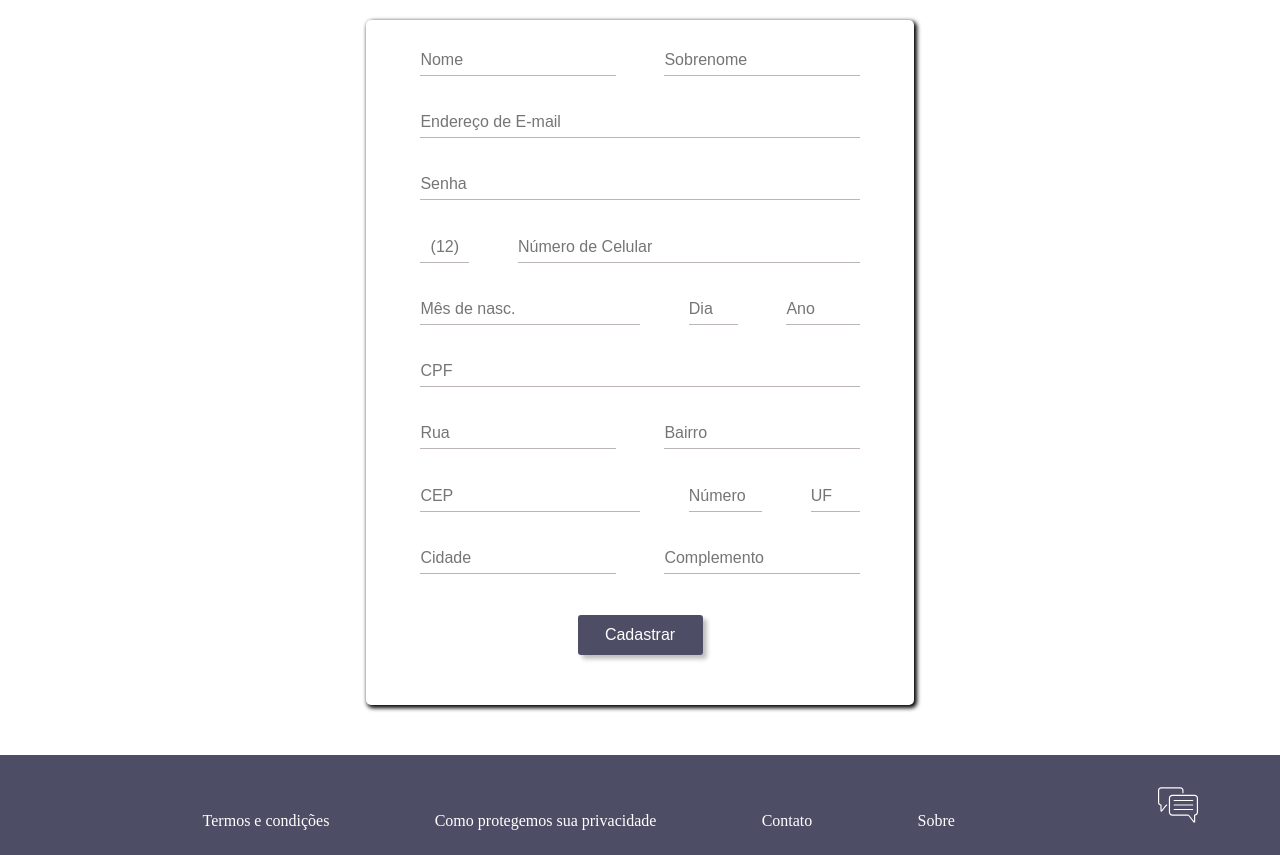
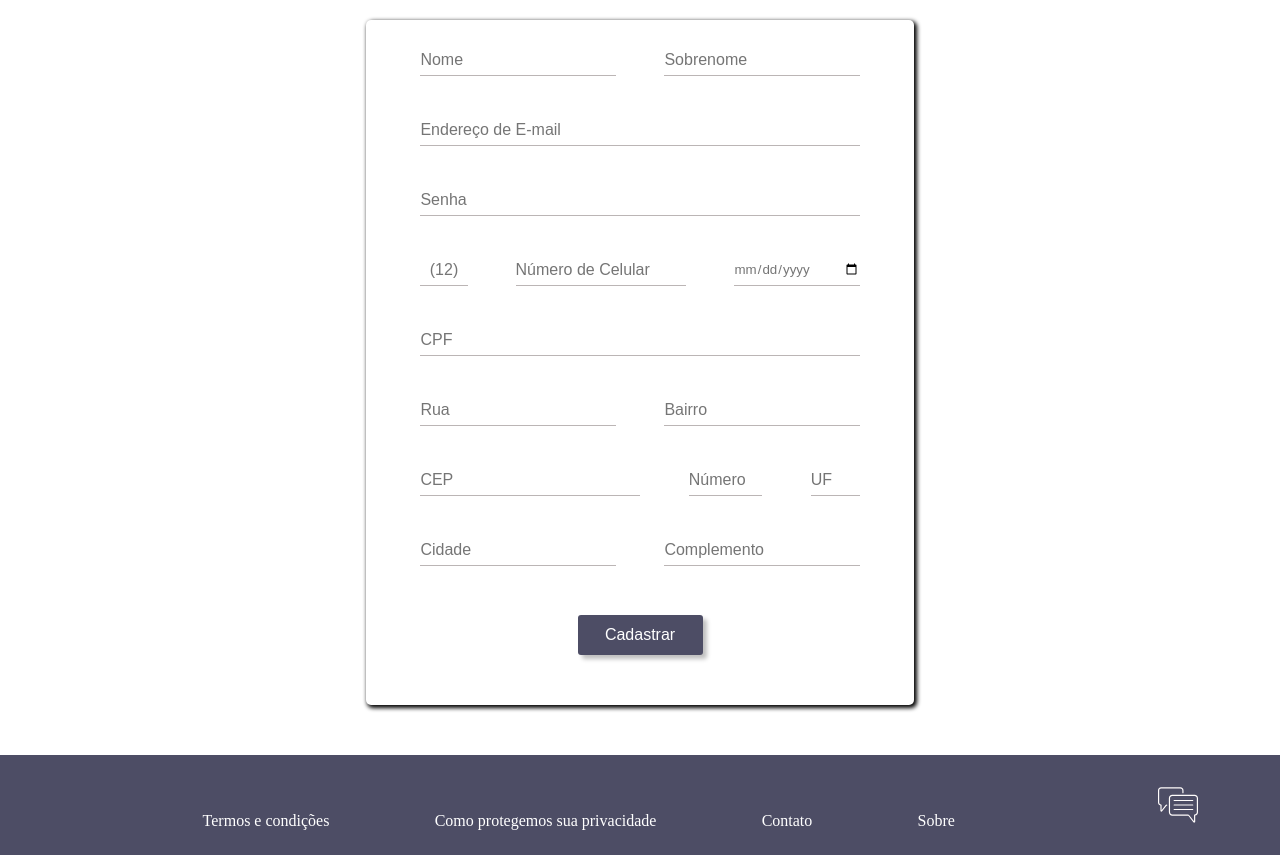
Before and after one commit to arthurbarbero/DB-LGPD, a Flask app: template front-end/template/signup-page.html in a window 1280 px wide. Shown: the part 120-975 px from the top of the page. Run offline with Flask 2, Linux system fonts and the light colour scheme; the template is opened without the code that fills it, so the values that code supplies are empty; some libraries are stand-ins or nearby versions.

Commit message:
Feat: signup-page update

```diff
--- a/front-end/css/signup-page.css
+++ b/front-end/css/signup-page.css
@@ -163,7 +163,7 @@
 
 #cel{
     font-size: medium;
-    width: 70%;
+    width: 35%;
     height: 30px;
     margin-top: 10px;
     border-style: none;
@@ -182,18 +182,12 @@
     margin-top: 10px;
     border-style: none;
     border-bottom: solid 1px #BBB5B5;
+    color: #757575;
 }
 
-#dianasc{
-    width: 10%;
-}
-
-#mesnasc{
-    width: 45%;
-}
-
-#anonasc{
-    width: 15%;
+#nasc{
+    width: 26%;
+    font: 400 13.3333px arial;
 }
 
 #cpf{
--- a/front-end/javaScript/signup.js
+++ b/front-end/javaScript/signup.js
@@ -1,5 +1,5 @@
 const BASE_URL = 'http://127.0.0.1:5000'
-const idInputs = ['nome', 'sobrenome', 'email', 'senha', 'ddd', 'cel', 'mesnasc', 'dianasc', 'anonasc', 'cpf', 'rua', 'bairro', 'cep', 'numeros', 'estado', 'cidade', 'complemento'];
+const idInputs = ['nome', 'sobrenome', 'email', 'senha', 'ddd', 'cel', 'nasc', 'cpf', 'rua', 'bairro', 'cep', 'numeros', 'estado', 'cidade', 'complemento'];
 
 let cliente = new Object();
 
@@ -17,6 +17,22 @@
 }
 function saveData() {
     getInputsById();
-    cliente = encrypt(JSON.stringify(cliente));
+    cliente = encrypt(JSON.stringify(
+        {
+            first_name: cliente.nome,
+            last_name: cliente.sobrenome,
+            email: cliente.email,
+            password: cliente.senha,
+            birth_dt: cliente.nasc,
+            address : {
+                street: cliente.rua,
+                neighbourhood: cliente.bairro,
+                number: cliente.numeros,
+                zip_code: cliente.cep,
+                city: cliente.cidade,
+                state: cliente.estado,
+            }
+        }
+    ));
     sendData(cliente);
 }
--- a/front-end/template/signup-page.html
+++ b/front-end/template/signup-page.html
@@ -31,22 +31,18 @@
             <input class="input_cadas" type="text" id="sobrenome" placeholder="Sobrenome" size="20" />
         </div>
         <div class="dados">
-            <input class="input_email"type="email" id="email" placeholder="Endereço de E-mail" />
+            <input class="input_email" type="email" id="email" placeholder="Endereço de E-mail" />
         </div>
         <div class="dados">
-            <input class="input_email"type="password" id="senha" placeholder="Senha" />
+            <input class="input_email" type="password" id="senha" placeholder="Senha" />
         </div>
         <div class="dados">
-            <input class="input_ddd"type="text" id="ddd" placeholder="(12)" />
+            <input class="input_ddd" type="text" id="ddd" placeholder="(12)" />
             <input type="text" id="cel" placeholder="Número de Celular" />
+            <input class="input_nasc" type="date" id="nasc" placeholder="Data de nascimento" />
         </div>
         <div class="dados">
-            <input class="input_nasc"type="text" id="mesnasc" placeholder="Mês de nasc." />
-            <input class="input_nasc"type="text" id="dianasc" placeholder="Dia" />
-            <input class="input_nasc"type="number" id="anonasc" placeholder="Ano" />
-        </div>
-        <div class="dados">
-            <input class="input_cadas"type="text" id="cpf" placeholder="CPF" />
+            <input class="input_cadas" type="text" id="cpf" placeholder="CPF" />
         </div>
         <div class="dados">
             <input class="input_cadas" type="text" id="rua" placeholder="Rua" />
@@ -58,8 +54,8 @@
             <input class="input_cadas" id="estado" placeholder="UF" />
         </div>
         <div class="dados">
-            <input class="input_cadas"type="text" id="cidade" placeholder="Cidade" />
-            <input class="input_cadas"type="text" id="complemento" placeholder="Complemento" />
+            <input class="input_cadas" type="text" id="cidade" placeholder="Cidade" />
+            <input class="input_cadas" type="text" id="complemento" placeholder="Complemento" />
         </div>
         <div class="btn-cadas">
             <button onclick="saveData()" id="btn-cadas" type="input">Cadastrar</button>
```
